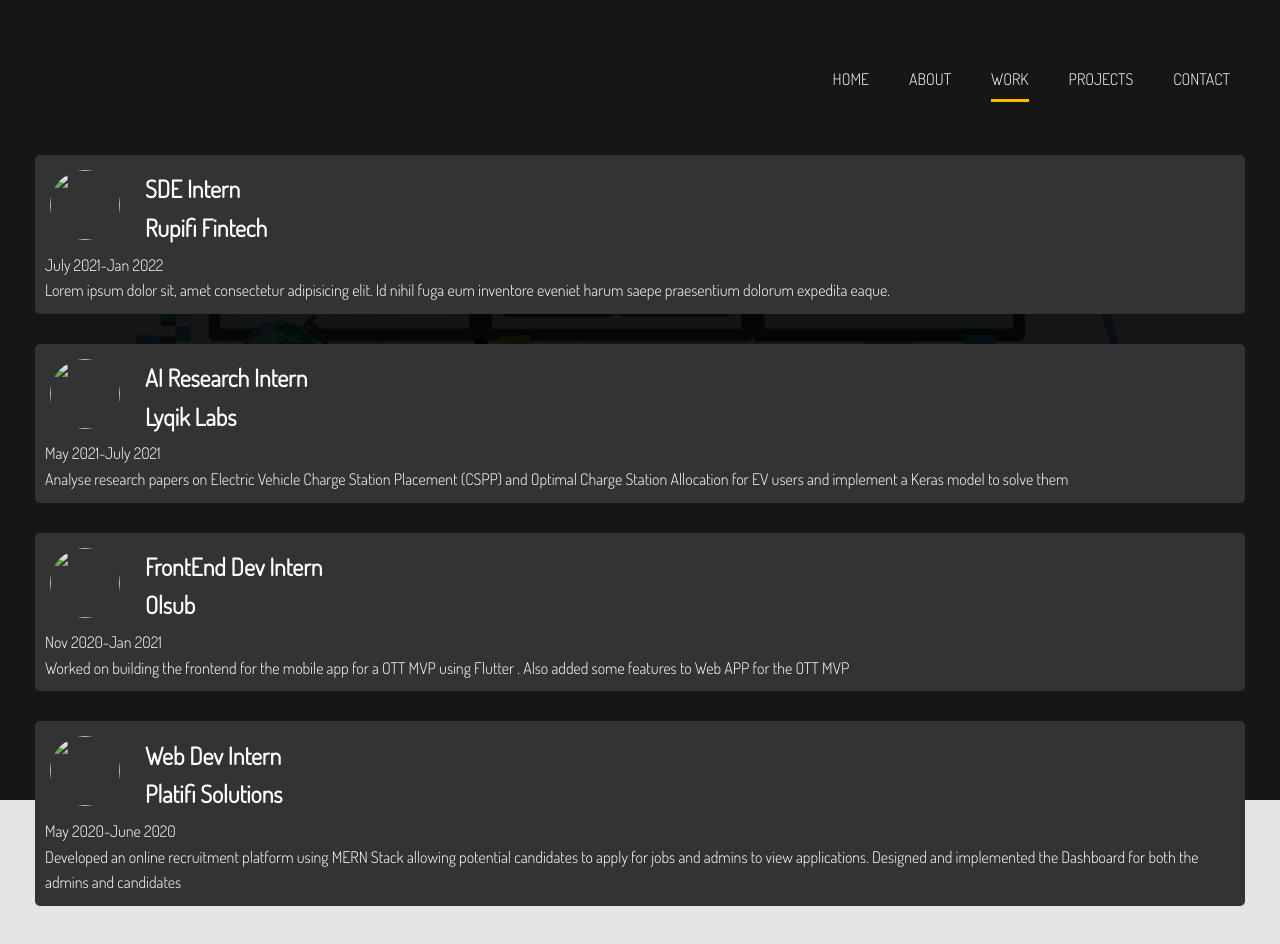
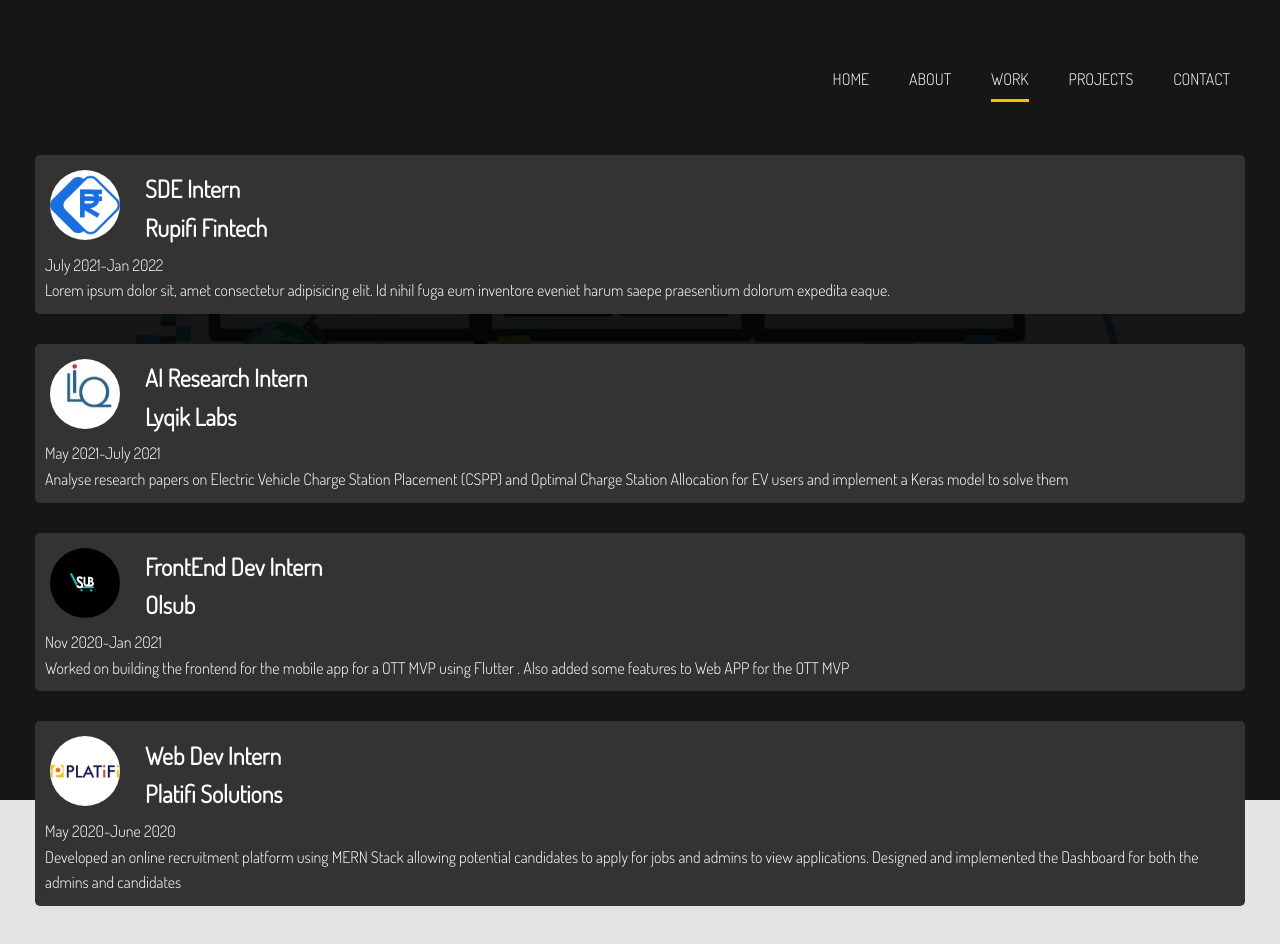
Before and after one commit to preeyam2000sahu/portfolio, a plain HTML site: page work.html in a window 1280 px wide. Drawn offline with nearby package versions, Linux system fonts and the light colour scheme; a web font is replaced by a local one.

Commit message:
fixed imgs

```diff
--- a/work.html
+++ b/work.html
@@ -40,7 +40,7 @@
             <div style="display: flex; justify-content:flex-start; align-items: center;">
 
                 <div style="padding: 5px;">
-                    <img src="/dist/img/about-logos/rupi.png"
+                    <img src="img/about-logos/rupi.png"
                     style="width: 70px;height: 70px;margin-right: 20px; border-radius: 50%;">
                 </div>
                 <h2 id="job">SDE Intern <br> Rupifi Fintech</h2>
@@ -58,7 +58,7 @@
             <div style="display: flex; justify-content:flex-start; align-items: center;">
 
                 <div style="padding: 5px;">
-                    <img src="/dist/img/about-logos/lyqik.jpeg"
+                    <img src="img/about-logos/lyqik.jpeg"
                         style="width: 70px;height: 70px;margin-right: 20px; border-radius: 50%;">
                 </div>
                 <h2 id="job">AI Research Intern<br>Lyqik Labs</h2>
@@ -80,7 +80,7 @@
             <div style="display: flex; justify-content:flex-start; align-items: center;">
 
                 <div style="padding: 5px;">
-                    <img src="/dist/img/about-logos/logo.jpeg"
+                    <img src="img/about-logos/logo.jpeg"
                         style="width: 70px;height: 70px;margin-right: 20px; border-radius: 50%;">
                 </div>
                 <h2 id="job">FrontEnd Dev Intern<br>Olsub</h2>
@@ -101,7 +101,7 @@
             <div style="display: flex; justify-content:flex-start; align-items: center;">
 
                 <div style="padding: 5px;">
-                    <img src="/dist/img/about-logos/platifi.jpeg"
+                    <img src="img/about-logos/platifi.jpeg"
                         style="width: 70px;height: 70px;margin-right: 20px; border-radius: 50%;">
                 </div>
                 <h2 id="job">Web Dev Intern<br>Platifi Solutions</h2>
```
Also changed, not shown: about.html (+2 -2 lines).
